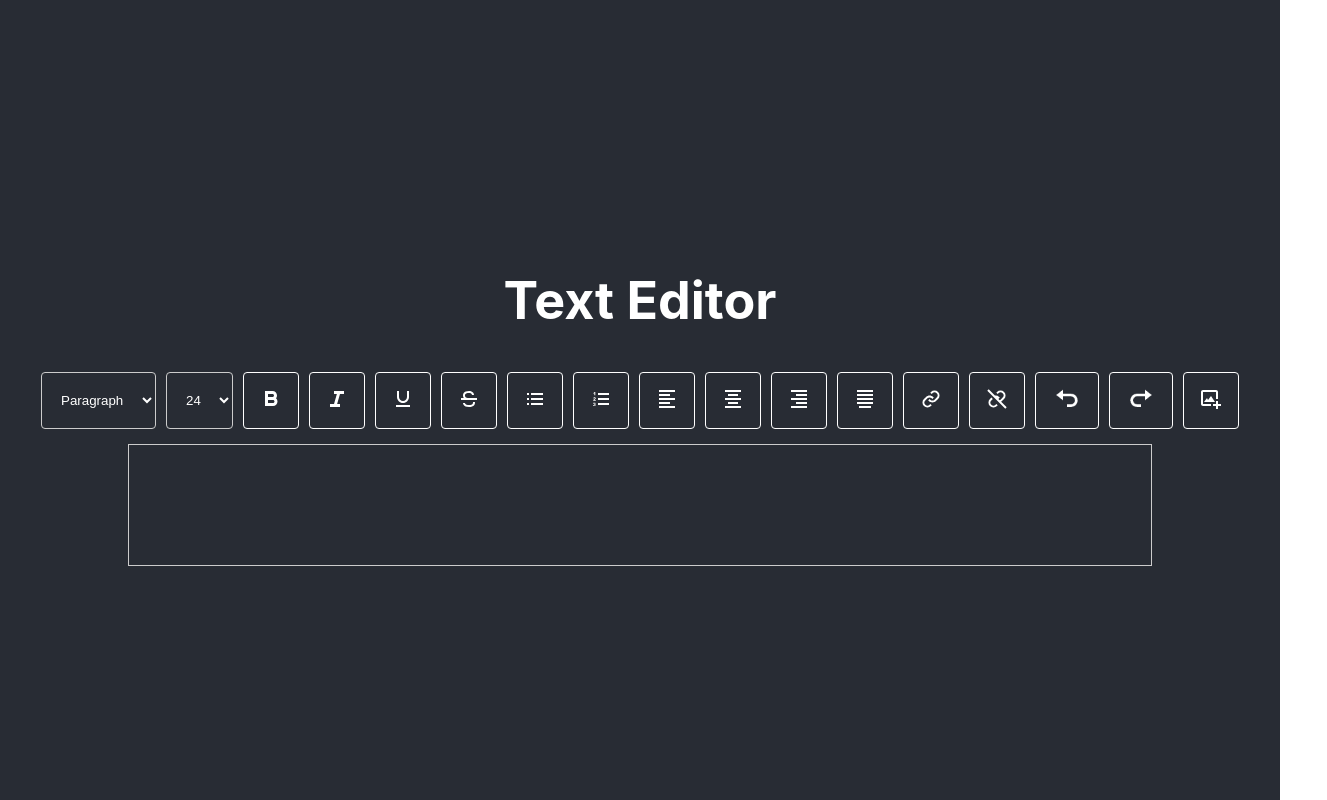
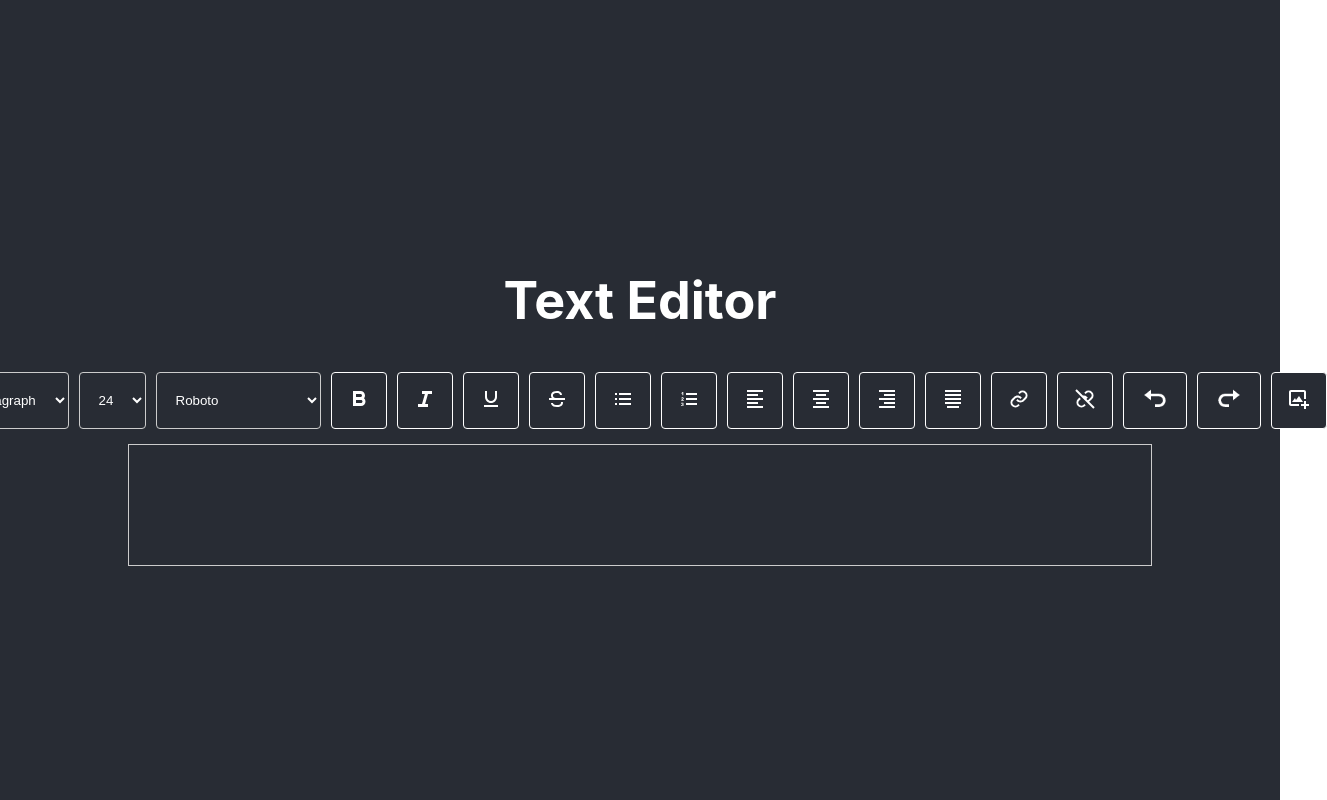
Before and after one commit to AnishPatil2495/HTML-Text-editor, a React (Create React App) app: page / in a window 1280 px wide. Shown: the whole page, 1327 px wide, since content can reach past the window. Built offline with nearby package versions, Linux system fonts and the light colour scheme.

Commit message:
added font family

```diff
--- a/src/TextEditor.jsx
+++ b/src/TextEditor.jsx
@@ -10,6 +10,7 @@ const TextEditor = () => {
   const [editorContent, setEditorContent] = useState("");
   const [selectedBlock, setSelectedBlock] = useState("p");
   const [fontSize, setFontSize] = useState("24px");
+  const [fontFamily, setFontFamily] = useState("Roboto");
   const [undoStack, setUndoStack] = useState([]);
   const [redoStack, setRedoStack] = useState([]);
   const editorRef = useRef(null);
@@ -277,6 +278,44 @@ const TextEditor = () => {
     }
   };
 
+  const applyFontToSelection = (fontFamily) => {
+    setFontFamily(fontFamily);
+    const selection = window.getSelection();
+    if (!selection.rangeCount) return;
+
+    const range = selection.getRangeAt(0);
+
+    // Create a new document fragment to wrap the selected content
+    const fragment = range.cloneContents();
+    const wrapper = document.createElement("span");
+    wrapper.style.fontFamily = fontFamily;
+
+    // Append the cloned content to the new wrapper
+    wrapper.appendChild(fragment);
+
+    // Remove the old content
+    range.deleteContents();
+
+    // Insert the new wrapper with the new font
+    range.insertNode(wrapper);
+
+    // Apply the font to all descendant elements of the wrapper
+    const applyFontToDescendants = (node) => {
+      if (node.nodeType === Node.ELEMENT_NODE) {
+        node.style.fontFamily = fontFamily;
+        node.childNodes.forEach(applyFontToDescendants);
+      }
+    };
+
+    applyFontToDescendants(wrapper);
+
+    // Remove selection
+    selection.removeAllRanges();
+
+    // Update the state with the new content
+    setEditorContent(divRef.current.innerHTML);
+  };
+
   const handleImageUpload = () => {
     const input = document.createElement("input");
     input.setAttribute("type", "file");
@@ -390,6 +429,24 @@ const TextEditor = () => {
           <option value='32px'>32</option>
         </select>
 
+        <select
+          value={fontFamily}
+          onChange={(e) => applyFontToSelection(e.target.value)}
+          style={{
+            padding: "10px 15px",
+            margin: "5px",
+            borderRadius: "4px",
+            border: "1px solid #ccc",
+            backgroundColor: "#282c34",
+            color: "#ffffff",
+            cursor: "pointer",
+          }}>
+          <option value='Roboto'>Roboto</option>
+          <option value='Times New Roman'>Times New Roman</option>
+          <option value='Courier New'>Courier New</option>
+          <option value='verdana'>verdana</option>
+        </select>
+
         <EditorButton
           onClick={() => toggleStyle("b")}
           icon={icons.bold}
```
